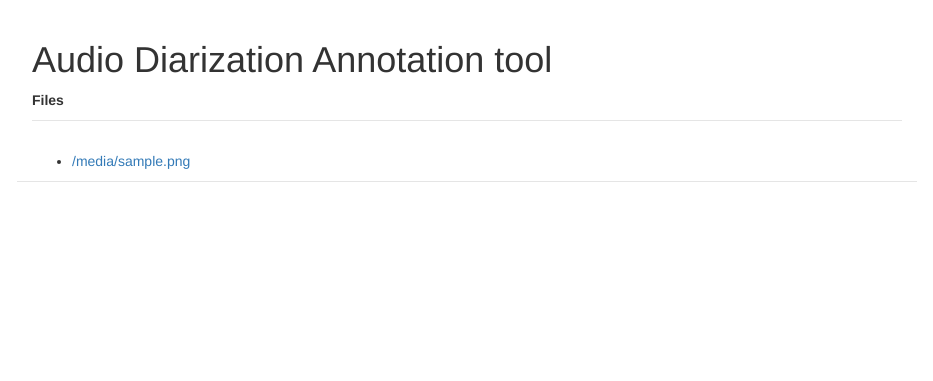
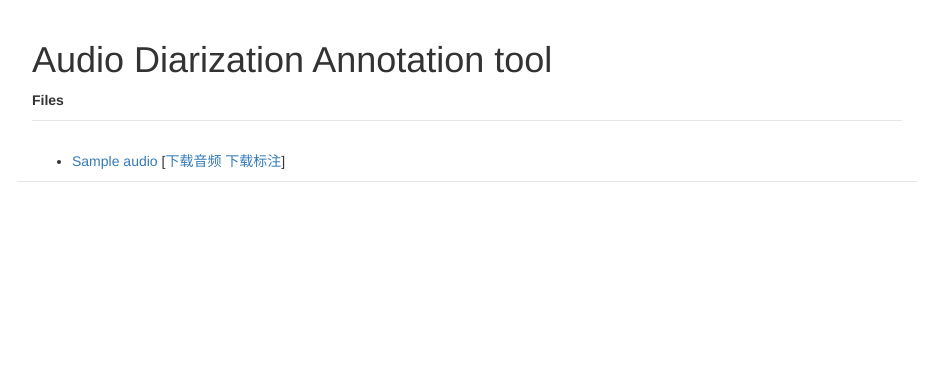
Before and after one commit to smart-audio/audio_diarization_annotation, a Flask app: template app/templates/index.html in a window 1280 px wide. Shown: the top 381 px of the page, without its empty margins (173-1106 px from the left). Run offline with Flask 2, Linux system fonts and the light colour scheme; the template is opened without the code that fills it: most values are stand-ins (such as "Sample title", 1, 10 or a date in 2020); some libraries are stand-ins or nearby versions.

Commit message:
Add download links for audio and annotation.

```diff
--- a/app/app.py
+++ b/app/app.py
@@ -10,7 +10,12 @@ app = Flask(__name__, static_url_path='')
 
 @app.route('/')
 def root():
-    files = sorted(os.listdir(os.path.join(work_dir, 'audio')))
+    audio_files = sorted(os.listdir(os.path.join(work_dir, 'audio')))
+    files = []
+    for a in audio_files:
+        file = {'audio': a,
+                'annotation': os.path.splitext(a)[0] + '.json'}
+        files.append(file)
     return render_template('index.html', files=files)
 
 
@@ -52,4 +57,4 @@ if __name__ == "__main__":
     if len(sys.argv) > 1:
         work_dir = sys.argv[1]
         work_dir = os.path.realpath(work_dir)
-    app.run(debug=True)
+    app.run(host='0.0.0.0')
--- a/app/templates/index.html
+++ b/app/templates/index.html
@@ -27,7 +27,9 @@
     <div>
         <ul>
             {% for file in files %}
-            <li><a href="annotate.html?audio={{ file }}">{{ file }}</a></li>
+            <li><a href="annotate.html?audio={{ file.audio }}">{{ file.audio }}</a>
+                [<a href="audio/{{ file.audio }}">下载音频</a>
+                <a href="annotation/{{ file.annotation }}">下载标注</a>]</li>
             {% endfor %}
         </ul>
     </div>
```
